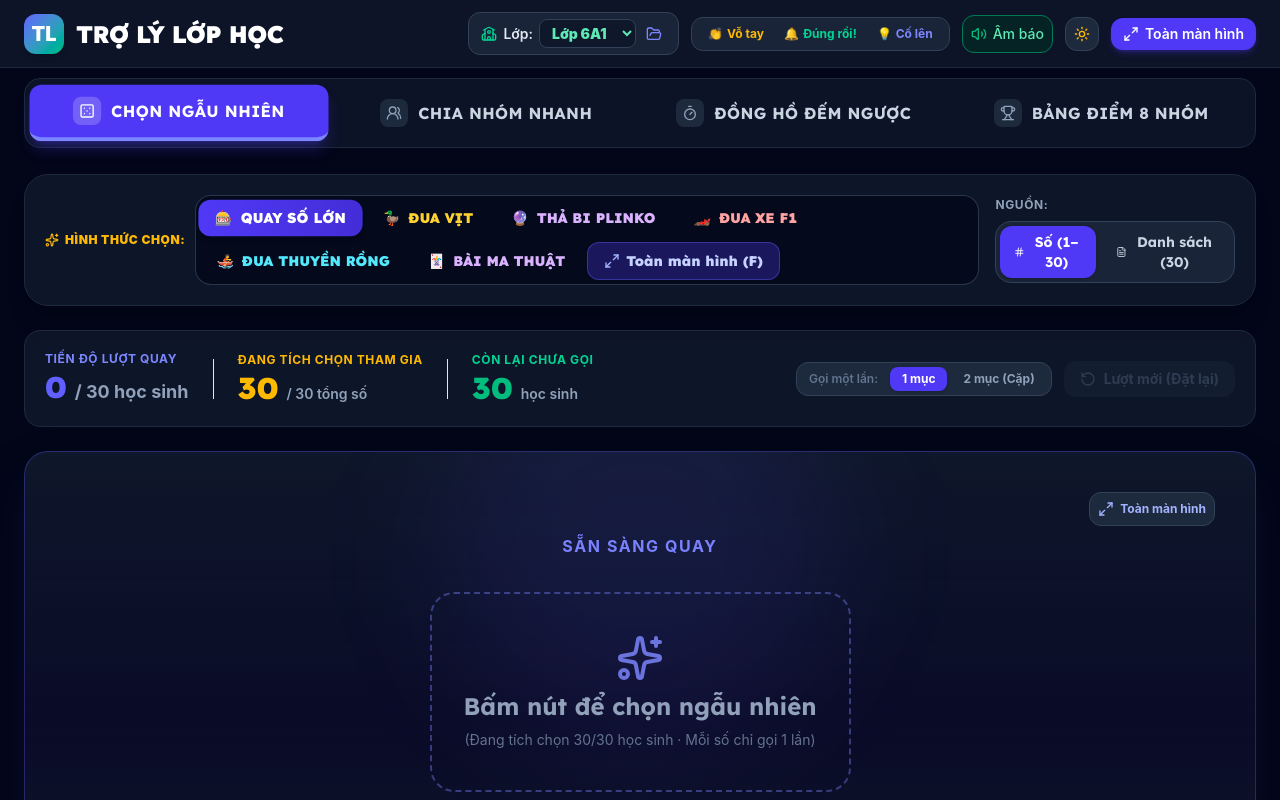
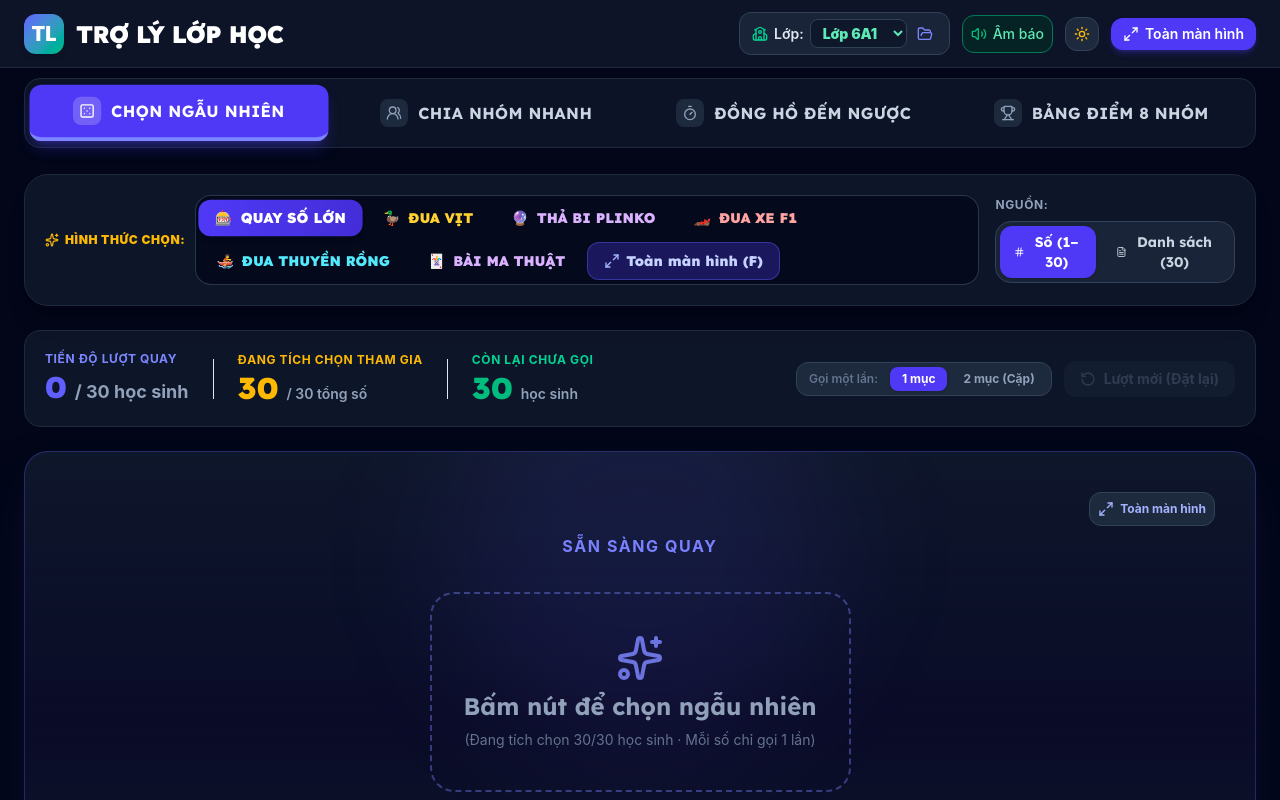
Before and after one commit to nguyenthanhtienspt/Web-Giao-Vien, a React (Vite) app: page / in a window 1280 px wide. Shown: the top 800 px of the page. Built offline with nearby package versions, Linux system fonts and the light colour scheme.

Commit message:
Xoá cụm nút hiệu ứng âm thanh (Vỗ tay, Đúng rồi, Cố lên) trên thanh tiêu đề

```diff
--- a/src/components/Header.tsx
+++ b/src/components/Header.tsx
@@ -95,36 +95,6 @@ export const Header: React.FC<HeaderProps> = ({
             </button>
           </div>
 
-          {/* Quick Teacher Soundboard for classroom interaction */}
-          <div className={`hidden lg:flex items-center gap-1 px-2 py-1 rounded-xl border ${
-            isLightMode ? 'bg-slate-50 border-slate-300' : 'bg-slate-800/80 border-slate-700'
-          }`}>
-            <button
-              onClick={() => soundManager.playApplause()}
-              className="px-2 py-1 rounded-lg text-xs font-bold text-amber-400 hover:bg-amber-400/20 transition-all flex items-center gap-1 active:scale-95 cursor-pointer"
-              title="Tiếng vỗ tay hoan hô học sinh"
-            >
-              <span>👏</span>
-              <span className="hidden xl:inline">Vỗ tay</span>
-            </button>
-            <button
-              onClick={() => soundManager.playCorrectChime()}
-              className="px-2 py-1 rounded-lg text-xs font-bold text-emerald-400 hover:bg-emerald-400/20 transition-all flex items-center gap-1 active:scale-95 cursor-pointer"
-              title="Chuông báo trả lời đúng (Ting ting!)"
-            >
-              <span>🔔</span>
-              <span className="hidden xl:inline">Đúng rồi!</span>
-            </button>
-            <button
-              onClick={() => soundManager.playTryAgain()}
-              className="px-2 py-1 rounded-lg text-xs font-bold text-indigo-400 hover:bg-indigo-400/20 transition-all flex items-center gap-1 active:scale-95 cursor-pointer"
-              title="Âm thanh động viên (Cố lên!)"
-            >
-              <span>💡</span>
-              <span className="hidden xl:inline">Cố lên</span>
-            </button>
-          </div>
-
           {/* Sound toggle */}
           <button
             onClick={handleToggleSound}
```
